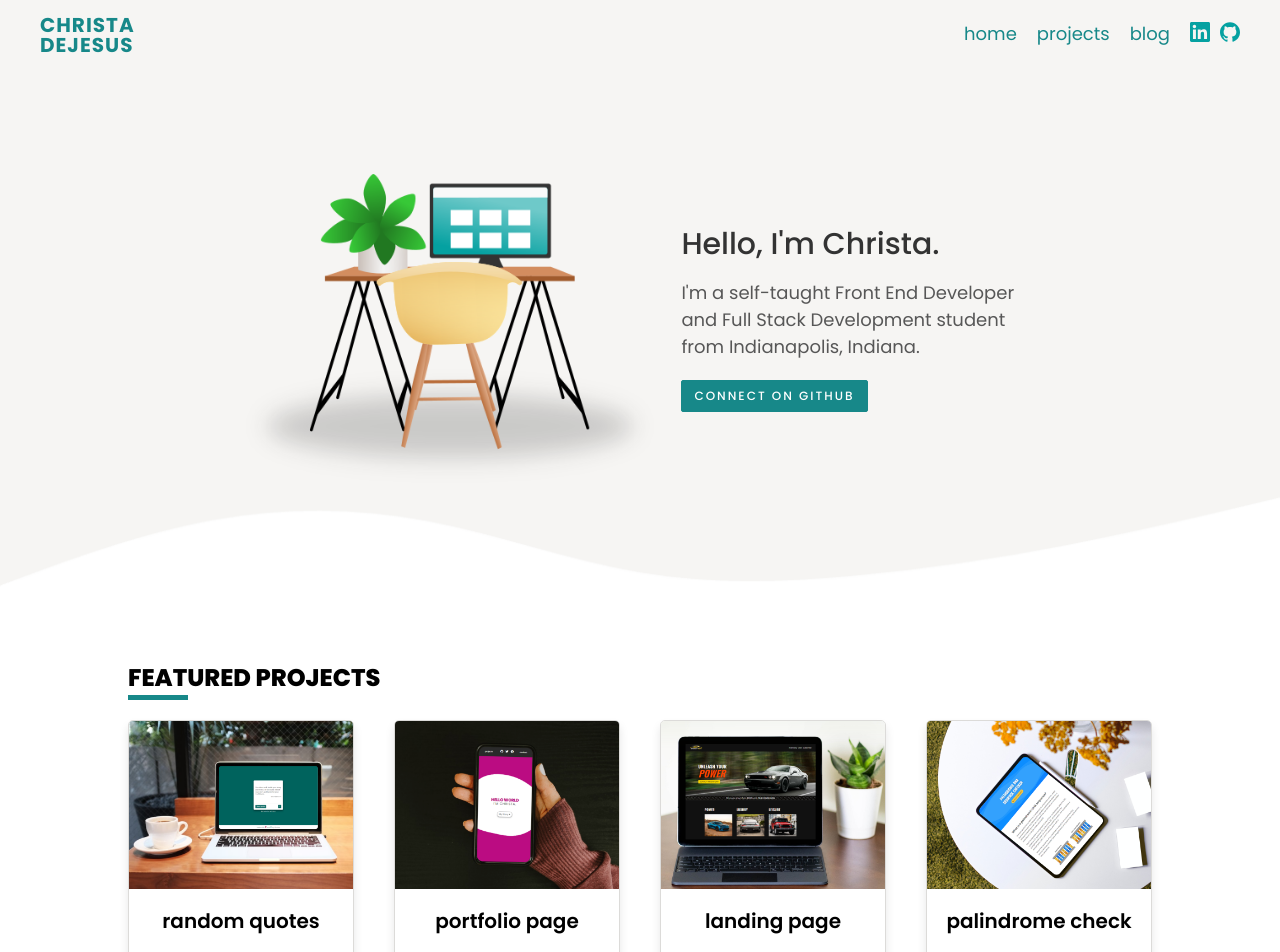
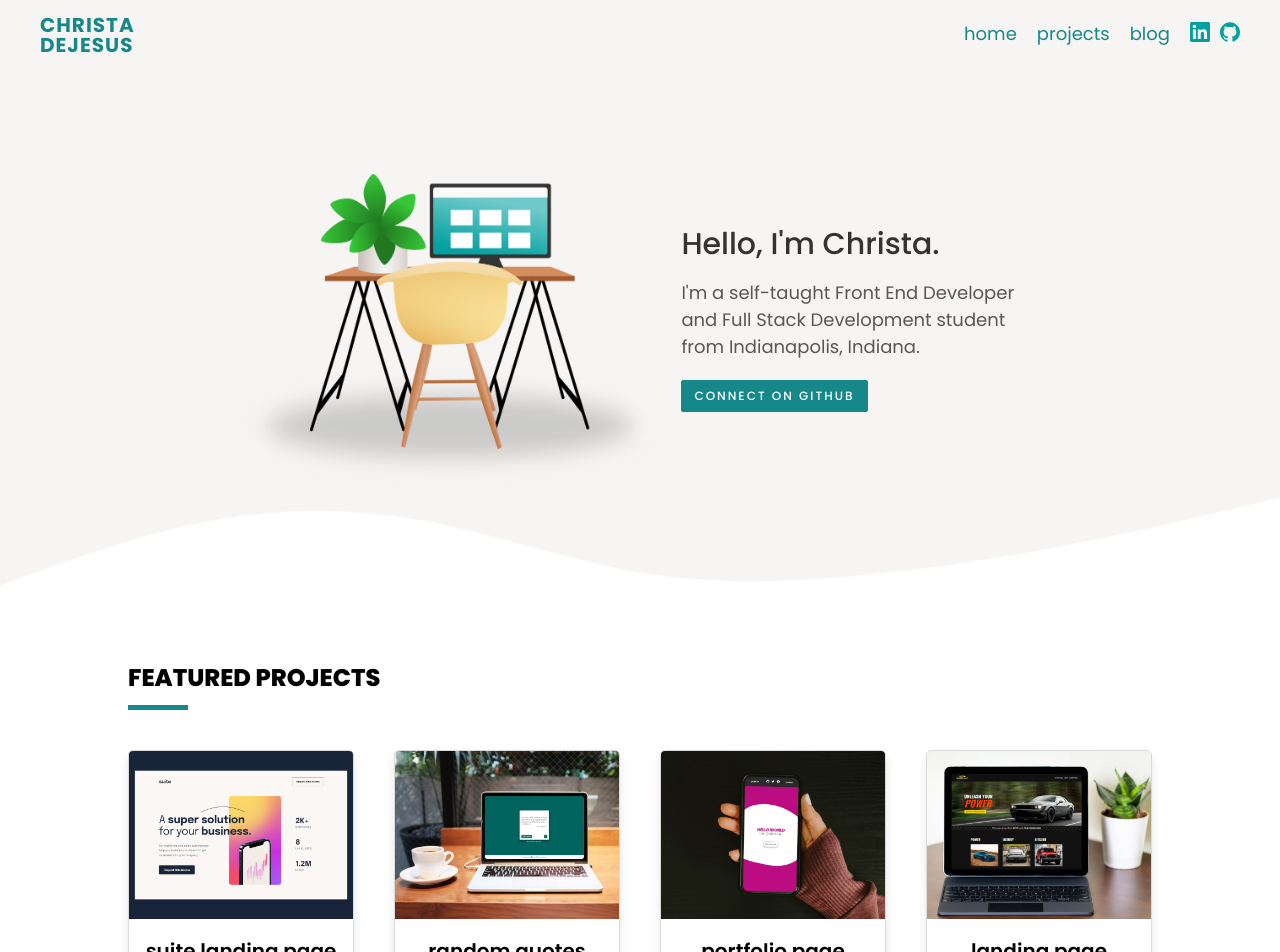
Before and after one commit to christadejesus/christadejesus.com, a React (Create React App) app: page /#/ in a window 1280 px wide. Shown: the top 952 px of the page. Built offline with nearby package versions, Linux system fonts and the light colour scheme.

Commit message:
Update FeatureProjects and margins on heading accent

```diff
--- a/src/components/articles/FeatureProjects.js
+++ b/src/components/articles/FeatureProjects.js
@@ -1,7 +1,7 @@
 import styled from "styled-components";
 import projectImg1 from "../../assets/mockup_project-landing-page.png";
 import projectImg2 from "../../assets/screenshot-random-quote.png";
-import projectImg3 from "../../assets/mockup-palindrome-checker.png";
+import projectImg3 from "../../assets/suite-landing-page.png";
 import projectImg5 from "../../assets/mockup_personal_portfolio_page.png";
 import Grid4Column from "../containers/Grid4Column";
 import StandardArticle from "../containers/StandardArticle";
@@ -40,6 +40,13 @@ const FeatureProjects = () => {
         <div className="heading-accent"></div>
         <Grid4Column>
           <ProjectGridCard
+            imgUrl={projectImg3}
+            imgAlt="Suite Landing Page"
+            projectName="Suite Landing Page"
+            repoUrl="https://github.com/christadejesus/frontend-mentor-repo/tree/main/suite-landing-page"
+            demoUrl="https://christadejesus.github.io/frontend-mentor-repo/suite-landing-page/index.html"
+          />
+          <ProjectGridCard
             imgUrl={projectImg2}
             imgAlt="Random Quotes Generator on laptop"
             projectName="Random Quotes"
@@ -60,13 +67,6 @@ const FeatureProjects = () => {
             repoUrl="https://github.com/christadejesus/freecodecamp-projects/tree/main/ResponsiveWebDesign/ProductLandingPage"
             demoUrl="https://christadejesus.github.io/freecodecamp-projects/ResponsiveWebDesign/ProductLandingPage/index.html"
           />
-          <ProjectGridCard
-            imgUrl={projectImg3}
-            imgAlt="Palindrome Checker on tablet"
-            projectName="Palindrome Check"
-            repoUrl="https://github.com/christadejesus/freecodecamp-projects/tree/main/JavaScriptDSAlgorithms/PalindromeChecker"
-            demoUrl="https://christadejesus.github.io/freecodecamp-projects/JavaScriptDSAlgorithms/PalindromeChecker/index.html"
-          />
         </Grid4Column>
       </StandardArticle>
     </Wrapper>
--- a/src/styles/index.css
+++ b/src/styles/index.css
@@ -82,8 +82,8 @@ a:hover {
     height: 5px;
     width: 60px;
     background: var(--primary-1);
-    margin-bottom: 20px;
-    margin-top: -20px;
+    margin-bottom: 40px;
+    margin-top: -10px;
 }
 /* thin neutral underline */
 .divider {
```
